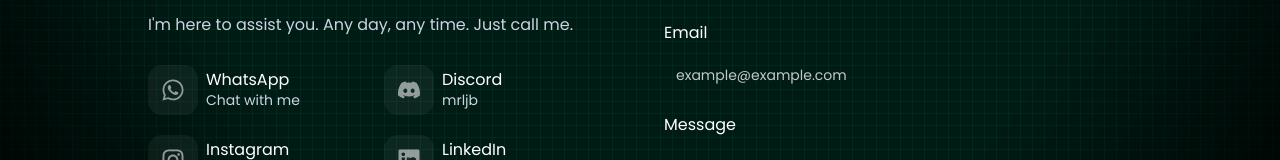
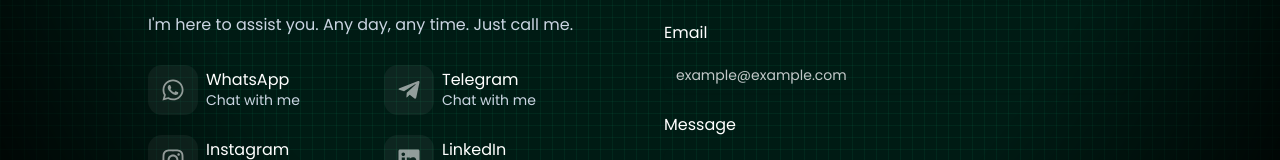
Before and after one commit to mateja404/portfolio-2025, a Next.js app: page / in a window 1280 px wide. Shown: the part 1927-2087 px from the top of the page. Built offline with nearby package versions, Linux system fonts and the light colour scheme.

Commit message:
footer improvments

```diff
--- a/app/components/Footer.tsx
+++ b/app/components/Footer.tsx
@@ -1,7 +1,7 @@
 import React, { useState } from 'react';
 import Link from 'next/link';
 import { FaWhatsapp, FaInstagram, FaLinkedin } from "react-icons/fa6";
-import { FaDiscord } from "react-icons/fa";
+import { FaTelegramPlane } from "react-icons/fa";
 import { Button } from '@/components/ui/button';
 import { Input } from '@/components/ui/input';
 import { Textarea } from '@/components/ui/textarea';
@@ -52,7 +52,7 @@ const Footer = ({ isSidebarOpen }: any) => {
               <p className='text-md text-slate-300 mt-2 text-start'>I'm here to assist you. Any day, any time. Just call me.</p>
               <div className='flex flex-row justify-center mt-7'>
                 <div className='w-1/2 h-full gap-y-3 xl:gap-y-5  flex flex-col'>
-                  <Link href={""} className='flex items-center gap-x-2'>
+                  <Link href={"https://wa.me/38163242823?text=Hello%2C%20World!"} className='flex items-center gap-x-2'>
                     <span className='w-[50px] h-[50px] rounded-xl bg-white/5 flex items-center justify-center'>
                       <FaWhatsapp className='text-2xl text-white/55 hover:text-white' />
                     </span>
@@ -61,7 +61,7 @@ const Footer = ({ isSidebarOpen }: any) => {
                       <p className='text-sm text-slate-300'>Chat with me</p>
                     </div>
                   </Link>
-                  <Link href={""} className='flex items-center gap-x-2'>
+                  <Link href={"https://www.instagram.com/3_kornepenal/"} className='flex items-center gap-x-2'>
                     <span className='w-[50px] h-[50px] rounded-xl bg-white/5 flex items-center justify-center'>
                       <FaInstagram className='text-2xl text-white/55 hover:text-white' />
                     </span>
@@ -72,13 +72,13 @@ const Footer = ({ isSidebarOpen }: any) => {
                   </Link>
                 </div>
                 <div className='w-1/2 h-full gap-y-3 xl:gap-y-5 flex flex-col'>
-                  <Link href={"#"} className='flex items-center gap-x-2' onClick={() => handleCopy("mrljb")}>
+                  <Link href={"https://t.me/hldnica"} className='flex items-center gap-x-2' onClick={() => handleCopy("mrljb")}>
                     <span className='w-[50px] h-[50px] rounded-xl bg-white/5 flex items-center justify-center'>
-                      <FaDiscord className='text-2xl text-white/55 hover:text-white' />
+                      <FaTelegramPlane className='text-2xl text-white/55 hover:text-white' />
                     </span>
                     <div className='flex flex-col leading-tight'>
-                      <span>Discord</span>
-                      <p className='text-sm text-slate-300'>mrljb</p>
+                      <span>Telegram</span>
+                      <p className='text-sm text-slate-300'>Chat with me</p>
                     </div>
                   </Link>
                   <Link href={""} className='flex items-center gap-x-2'>
--- a/package.json
+++ b/package.json
@@ -16,7 +16,9 @@
     "clsx": "^2.1.1",
     "lucide-react": "^0.525.0",
     "motion": "^12.22.0",
+    "mysql2": "^3.14.4",
     "next": "15.3.4",
+    "next-auth": "^4.24.11",
     "react": "^19.0.0",
     "react-dom": "^19.0.0",
     "react-hot-toast": "^2.5.2",
```
Also changed, not shown: 1 other file (tests, documents, lock files or other folders).
